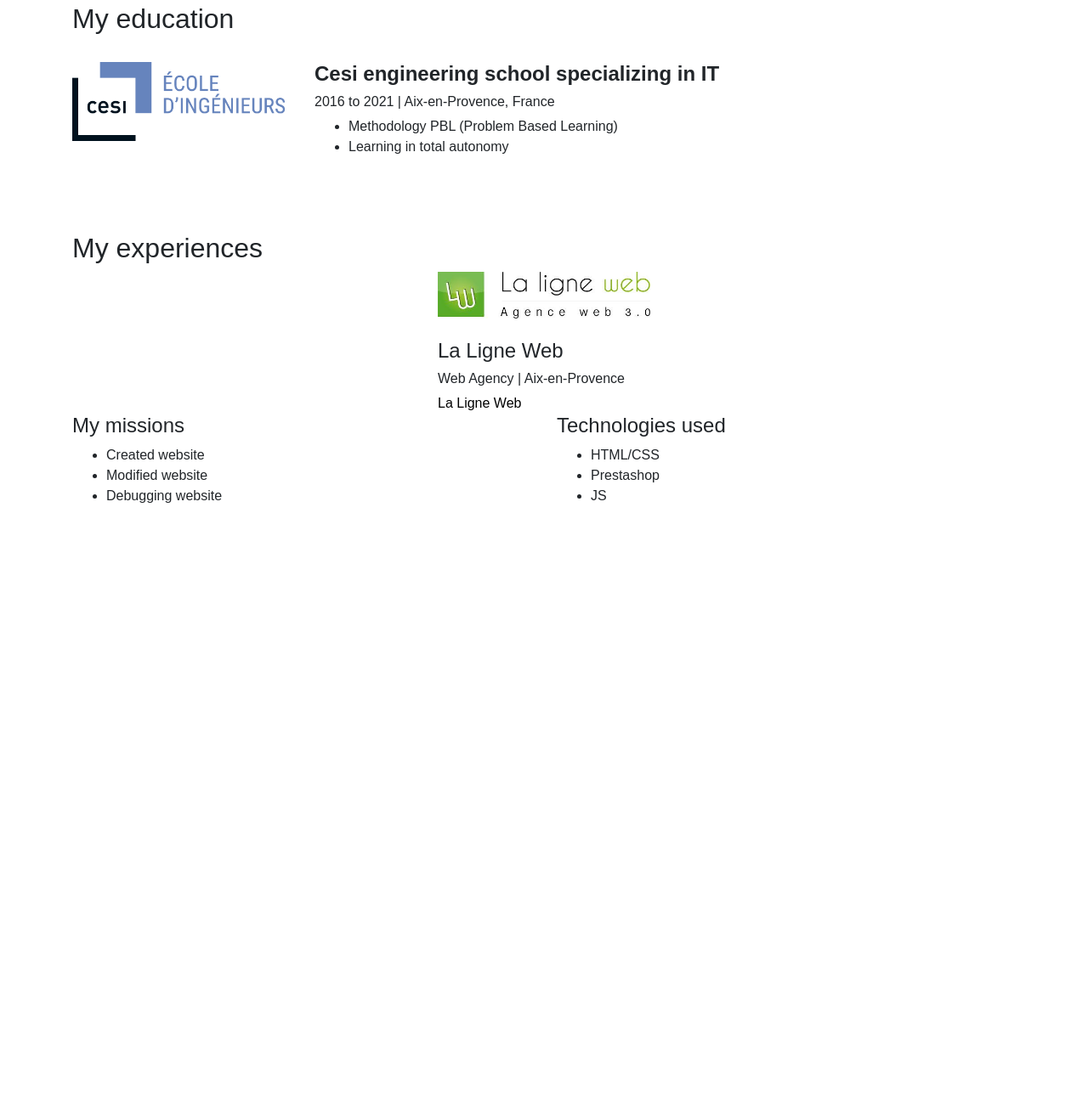
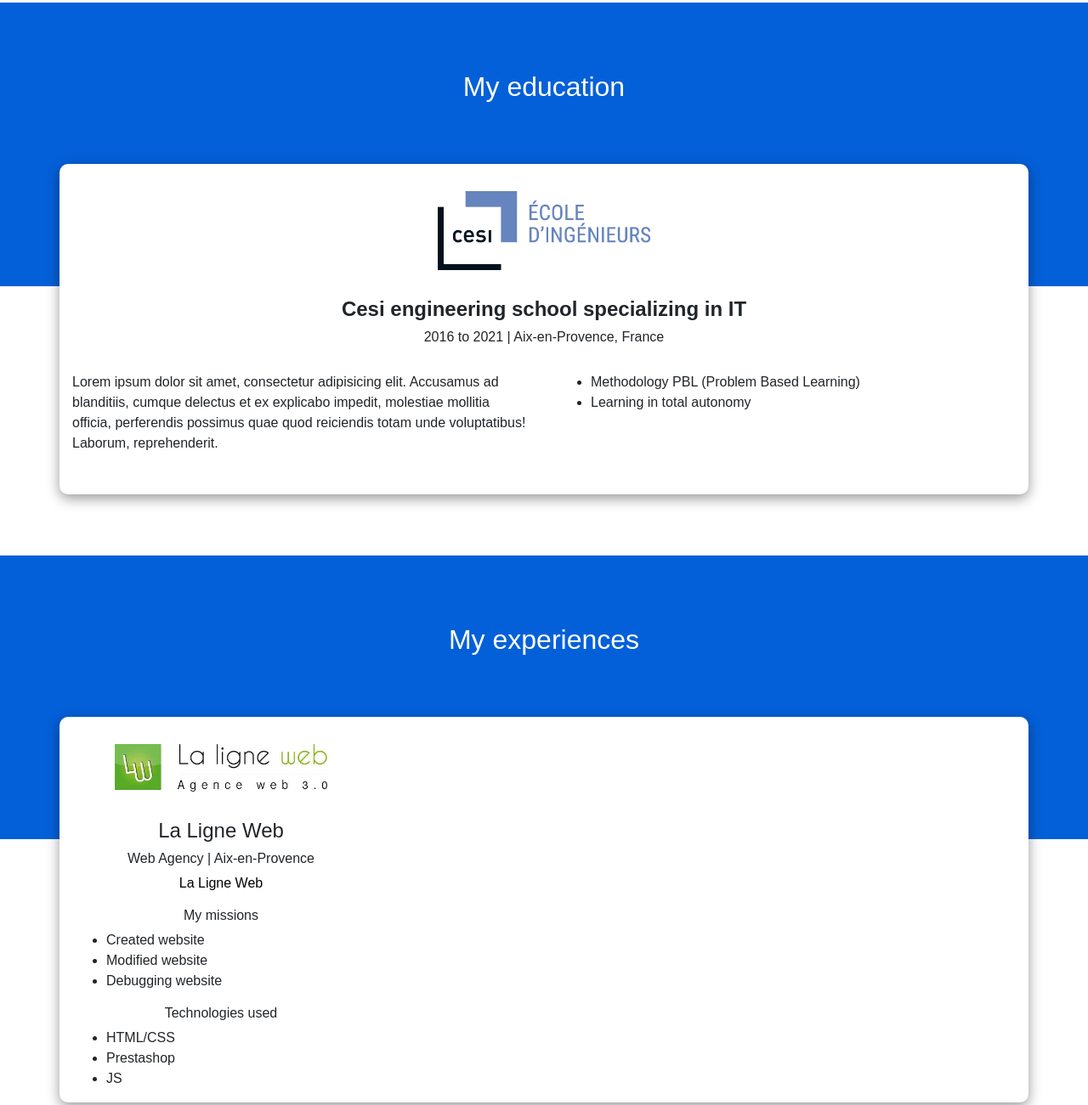
Before and after one commit to petergiromagny/petergiromagny.github.io, a website: page index.html in a window 1280 px wide. Shown: the part 846-2147 px from the top of the page at 85% size. Before the commit the page ends 1506 px from the top, so only its background shows below. Drawn offline with Linux system fonts and the light colour scheme; a web font is replaced by a local one.

Commit message:
Update index.html + style.sass

```diff
--- a/assets/sass/style.sass
+++ b/assets/sass/style.sass
@@ -1,12 +1,5 @@
-/* Color Theme Swatches in Hex */
-//$blue-1-hex: #034873
-//$blue-2-hex: #022840
-//$blue-3-hex: #0396A6
-//$green-1-hex: #04BF9D
-//$green-2-hex: #04D98B
-
-$purple: #0971B3
-$cyan: #024082
+$blue2: #0971B3
+$blue: #0460D9
 $background-color: #F2F2F2
 
 $text-color : #000000
@@ -41,7 +34,10 @@ $link-transition: 0.2s
   background: -webkit-linear-gradient($direction, $color-stops)
   background: linear-gradient($direction, $color-stops)
 
-
+.shadow-bottom
+  +boxshadow-bottom($shadow1)
+.shadow-basic
+  +boxshadow-basic($shadow1)
 
 a
   text-decoration: none
@@ -74,7 +70,7 @@ header
       opacity: 0
       height: 3px
       width: 100%
-      background-color: $cyan
+      background-color: $blue
       transition: opacity $link-transition
     a:hover::before
       opacity: 1
@@ -85,10 +81,10 @@ header
     h1
       font-family: $first-font
       a
-        color: $cyan
+        color: $blue
         transition: $link-transition
       a:hover
-        //color: $purple
+        //color: $blue2
         transition: $link-transition
         text-shadow: 0 3px 5px $shadow1
 
@@ -102,16 +98,34 @@ header
   font-family: $second-font
   margin-top: 3rem
   margin-bottom: 3rem
+  .head-title
+    background-color: $blue
+    color: #FFFFFF
+    padding: 5rem 1.5rem 13rem 1.5rem
+    h2
+      text-align: center
+  .box-container
+    margin-top: -11rem
+    border-radius: 10px
+    background-color: #FFFFFF
+    .section-logo
+      margin: 2rem auto
+      width: 250px
+      //margin-bottom: 1.5rem
+      .logo
+        width: 100%
+    .section-title
+      text-align: center
+
   #introduction
     .circle-img
       display: grid
       justify-content: center
       img
         width: 350px
-        border: 6px solid $cyan
+        border: 6px solid $blue
         border-radius: 50%
-        background-color: $cyan
-        +boxshadow-basic($shadow1)
+        background-color: $blue
 
     .description
       margin-top: 3rem
@@ -127,7 +141,6 @@ header
       blockquote
         font-style: italic
         background-color: $background-color
-        +boxshadow-bottom($shadow1)
         border-radius: 8px
         padding: 1rem 15rem
         p
@@ -145,11 +158,14 @@ header
         font-weight: $muli-bold
 
   #experiences
+    .row
+      margin-top: 2rem
+      margin-bottom: 2rem
     .head-compagny
       display: grid
       justify-content: center
-      .company-logo
-        width: 250px
-        margin-bottom: 1.5rem
-        .logo
-          width: 100%
+
+    .section-list1, .section-list2
+      margin-top: 1rem
+      h6
+        text-align: center
--- a/index.html
+++ b/index.html
@@ -32,11 +32,11 @@
     <div class="border-bottom"></div>
 </header>
 
-<div class="container body">
+<div class="body">
 
-    <div id="introduction">
+    <div id="introduction" class="container">
         <div class="circle-img">
-            <img src="assets/img/home_profil.png" alt="Peter Giromagny">
+            <img src="assets/img/home_profil.png" class="shadow-bottom" alt="Peter Giromagny">
         </div>
         <div class="description">
             <div class="description-title">
@@ -46,7 +46,7 @@
             <p>Lorem ipsum dolor sit amet, consectetur adipisicing elit. Ad alias asperiores aut dolore dolorem facere fugit hic in iste, itaque mollitia porro qui quia quod tempora voluptas voluptatem! Amet, inventore!</p>
             <p>I am open-minded, adaptable and creative. I am completely dedicated to innovative
                 web development.</p>
-            <blockquote>
+            <blockquote class="">
                 <q>Learning HTML and CSS is a lot more challenging than it used to be. Responsive web design adds more layers of complexity to design and develop websites.</q>
                 <p>Jacob Lett</p>
             </blockquote>
@@ -54,38 +54,56 @@
     </div>
 
     <div id="educations">
+        <div class="head-title">
             <h2>My education</h2>
+        </div>
+        <div class="container box-container shadow-bottom">
             <div class="row">
-            <div class="col-md-3">
-                <img src="assets/img/cesi_logo.png" alt="Cesi">
+                <div class="col-md-12">
+                    <div class="section-logo">
+                        <img src="assets/img/cesi_logo.png" class="logo" alt="Cesi">
                     </div>
-            <div class="col-md-9">
+                    <div class="section-title">
                         <h4>Cesi engineering school specializing in IT</h4>
                         <h6>2016 to 2021 | Aix-en-Provence, France</h6>
+                    </div>
+                    <div class="row">
+                        <div class="col-md-6">
+                            <p>Lorem ipsum dolor sit amet, consectetur adipisicing elit. Accusamus ad blanditiis, cumque delectus et ex explicabo impedit, molestiae mollitia officia, perferendis possimus quae quod reiciendis totam unde voluptatibus! Laborum, reprehenderit.</p>
+                        </div>
+                        <div class="col-md-6">
                             <ul>
                                 <li>Methodology PBL (Problem Based Learning)</li>
                                 <li>Learning in total autonomy</li>
                             </ul>
                         </div>
                     </div>
+
+                </div>
+            </div>
+        </div>
     </div>
 
     <div id="experiences">
+        <div class="head-title">
             <h2>My experiences</h2>
+        </div>
+        <div class="container box-container shadow-bottom">
+            <div class="row">
+                <div class="col-md-4">
                     <div class="head-compagny col-md-12">
-            <div class="company-logo">
+                        <div class="section-logo">
                             <img src="assets/img/llw_logo.jpeg" class="logo" alt="la ligne web">
                         </div>
-            <div class="">
+                        <div class="section-title">
                             <h4>La Ligne Web</h4>
                             <h6>Web Agency | Aix-en-Provence</h6>
                             <a href="https://www.la-ligne-web.com/">La Ligne Web</a>
                         </div>
                     </div>
-        <div class="row">
-            <div class="col-md-6">
+                    <div class="section-list1">
                         <div>
-                    <h4>My missions</h4>
+                            <h6>My missions</h6>
                             <ul>
                                 <li>Created website</li>
                                 <li>Modified website</li>
@@ -93,14 +111,16 @@
                             </ul>
                         </div>
                     </div>
-            <div class="col-md-6">
+                    <div class="section-list2">
                         <div>
-                    <h4>Technologies used</h4>
+                            <h6>Technologies used</h6>
                             <ul>
                                 <li>HTML/CSS</li>
                                 <li>Prestashop</li>
                                 <li>JS</li>
                             </ul>
+                        </div>
+                    </div>
                 </div>
             </div>
         </div>
```
Also changed, not shown: assets/sass/style.css, 1 other file. Lines whose indentation alone changed are shown as unchanged.
